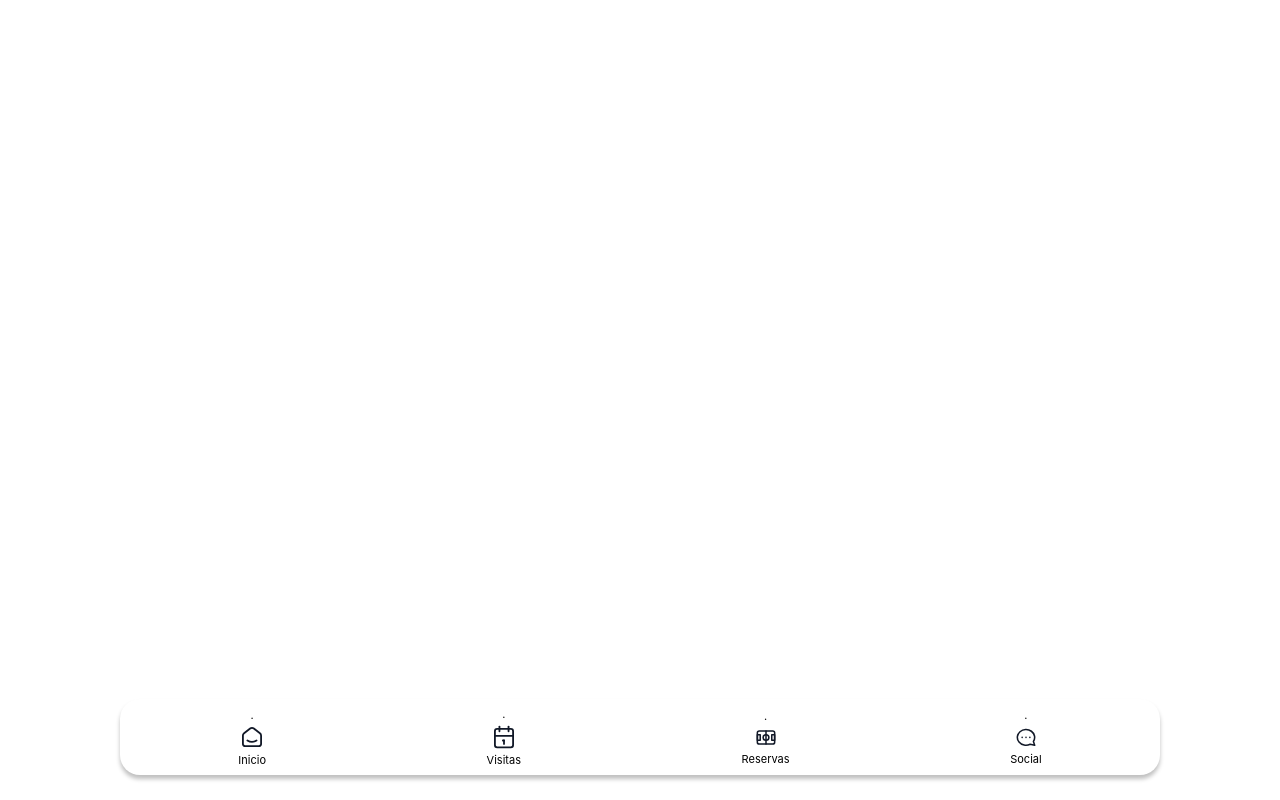
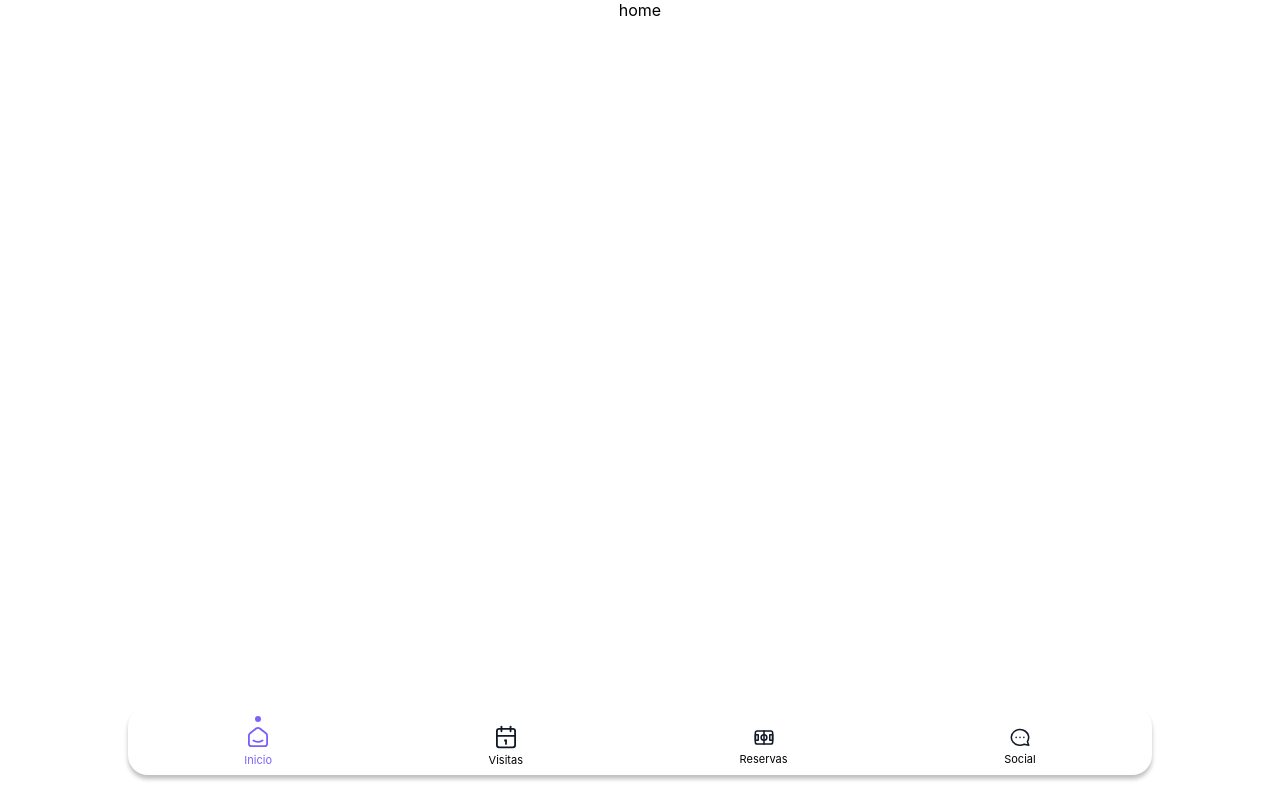
Before and after one commit to danni3231/PDG-MobileApp, a React (Create React App) app: page / in a window 1280 px wide. Built offline with nearby package versions, Linux system fonts and the light colour scheme.

Commit message:
Added router and change navBtn color

```diff
--- a/package.json
+++ b/package.json
@@ -12,6 +12,7 @@
     "@types/react-dom": "^17.0.11",
     "react": "^17.0.2",
     "react-dom": "^17.0.2",
+    "react-router": "^6.2.1",
     "react-router-dom": "^6.2.1",
     "react-scripts": "5.0.0",
     "typescript": "^4.5.5",
--- a/src/Components/App/App.tsx
+++ b/src/Components/App/App.tsx
@@ -1,11 +1,23 @@
 import React from 'react';
-import Nav from '../Nav/Nav';
+import { Route, Routes } from "react-router";
+import { BrowserRouter } from "react-router-dom";
 import './App.css';
 
+import Nav from '../Nav/Nav';
+
+
 function App() {
+
   return (
     <div className="App">
       <Nav></Nav>
+
+      <Routes>
+        <Route path="/" element={"home"} />
+        <Route path="Visitas" element={"Visitas"} />
+        <Route path="Reservas" element={"Reservas"} />
+        <Route path="Social" element={"Social"} />
+      </Routes>
 
     </div>
   );
--- a/src/Components/Nav/Nav.tsx
+++ b/src/Components/Nav/Nav.tsx
@@ -1,6 +1,7 @@
 import * as React from "react";
 import "./Nav.css";
 import NavBtn from "./NavBtn/NavBtn";
+import { NavContext } from '../../Context/NavContext'
 
 //import {useHistory} from "react-router";
 
@@ -21,21 +22,14 @@ const Nav: React.FC<NavProps> = ({ }) => {
 
     return (
         <nav className="nav">
-            <NavBtn
-                label="Inicio"
-                img="home" />
 
-            <NavBtn
-                label="Visitas"
-                img="calendar" />
-
-            <NavBtn
-                label="Reservas"
-                img="place" />
-
-            <NavBtn
-                label="Social"
-                img="chat" />
+            {React.useContext(NavContext).map((navOption, id) => {
+                return <NavBtn
+                    key={id}
+                    label={navOption.label}
+                    img={navOption.img}
+                    url={navOption.url} />
+            })}
         </nav>
     );
 };
--- a/src/Components/Nav/NavBtn/NavBtn.css
+++ b/src/Components/Nav/NavBtn/NavBtn.css
@@ -11,3 +11,23 @@
 .nav__btn__img{
     max-width: 20px;
 }
+
+.nav__btn__dot{
+    width: 6px;
+    height: 6px;
+    border-radius: 3px;
+    background: #fff;
+}
+
+.nav__btn--active{
+   color: #7B61FF;
+}
+
+.nav__btn--active .nav__btn__img{
+    filter: invert(47%) sepia(96%) saturate(4679%) hue-rotate(234deg) brightness(105%) contrast(101%);;
+ }
+
+
+.nav__btn--active .nav__btn__dot{
+    background-color: #7B61FF;
+ }
--- a/src/Components/Nav/NavBtn/NavBtn.tsx
+++ b/src/Components/Nav/NavBtn/NavBtn.tsx
@@ -1,6 +1,6 @@
 import * as React from "react";
 
-import {NavLink as Rlink} from "react-router-dom";
+import { useMatch, useNavigate, useResolvedPath } from "react-router-dom";
 import "./NavBtn.css";
 
 //import {useHistory} from "react-router";
@@ -8,33 +8,38 @@ import "./NavBtn.css";
 interface NavBtnProps {
     label: string
     img: string
+    url: string
 }
 
-const NavBtn: React.FC<NavBtnProps> = ({label,img}) => {
-    /*
-   const history = useHistory();
+const NavBtn: React.FC<NavBtnProps> = ({ label, img, url }) => {
 
-   const handleHomeClick: any = () => {
-      history.push("/");
-   };
-   */
+    let navigate = useNavigate();
+    let resolved = useResolvedPath(url);
+    let match = useMatch({ path: resolved.pathname, end: true });
+
+    console.log(match)
 
     const handleIconClick: any = () => {
-
+        if (label === "Inicio") {
+            navigate("/")
+        } else {
+            navigate(label)
+        }
     }
 
     return (
 
-        <div className="nav__btn">
-            <label>
-                .
-            </label>
+        <div className={match ? "nav__btn nav__btn--active" : "nav__btn"}>
+
+
+            <div className="nav__btn__dot" />
+
             <img className="nav__btn__img"
                 src={`${process.env.PUBLIC_URL}/Icons/${img}.svg`}
                 alt=""
                 onClick={handleIconClick} />
             <label className="nav__btn__label">
-               {label}
+                {label}
             </label>
         </div>
 
--- /dev/null
+++ b/src/Context/NavContext.tsx
@@ -0,0 +1,31 @@
+import * as React from "react";
+import { NavOption } from "../Types/navOption";
+
+const navOptions: NavOption[] =
+    [
+        {
+            label: "Inicio",
+            img: "home",
+            url: "/"
+        },
+        {
+            label: "Visitas",
+            img: "calendar",
+            url: "visitas"
+        },
+        {
+            label: "Reservas",
+            img: "place",
+            url: "reservas"
+        },
+        {
+            label: "Social",
+            img: "chat",
+            url: "social"
+        }
+    ]
+
+
+export const NavContext = React.createContext(
+    navOptions
+);
--- /dev/null
+++ b/src/Types/navOption.ts
@@ -0,0 +1,5 @@
+export type NavOption = {
+    label: string,
+    img: string
+    url: string
+};
--- a/src/index.css
+++ b/src/index.css
@@ -1,3 +1,8 @@
+*{
+  margin: 0;
+  box-sizing: border-box;
+}
+
 body {
   margin: 0;
   font-family: -apple-system, BlinkMacSystemFont, 'Segoe UI', 'Roboto', 'Oxygen',
```
Also changed, not shown: 1 other file (tests, documents, lock files or other folders).
